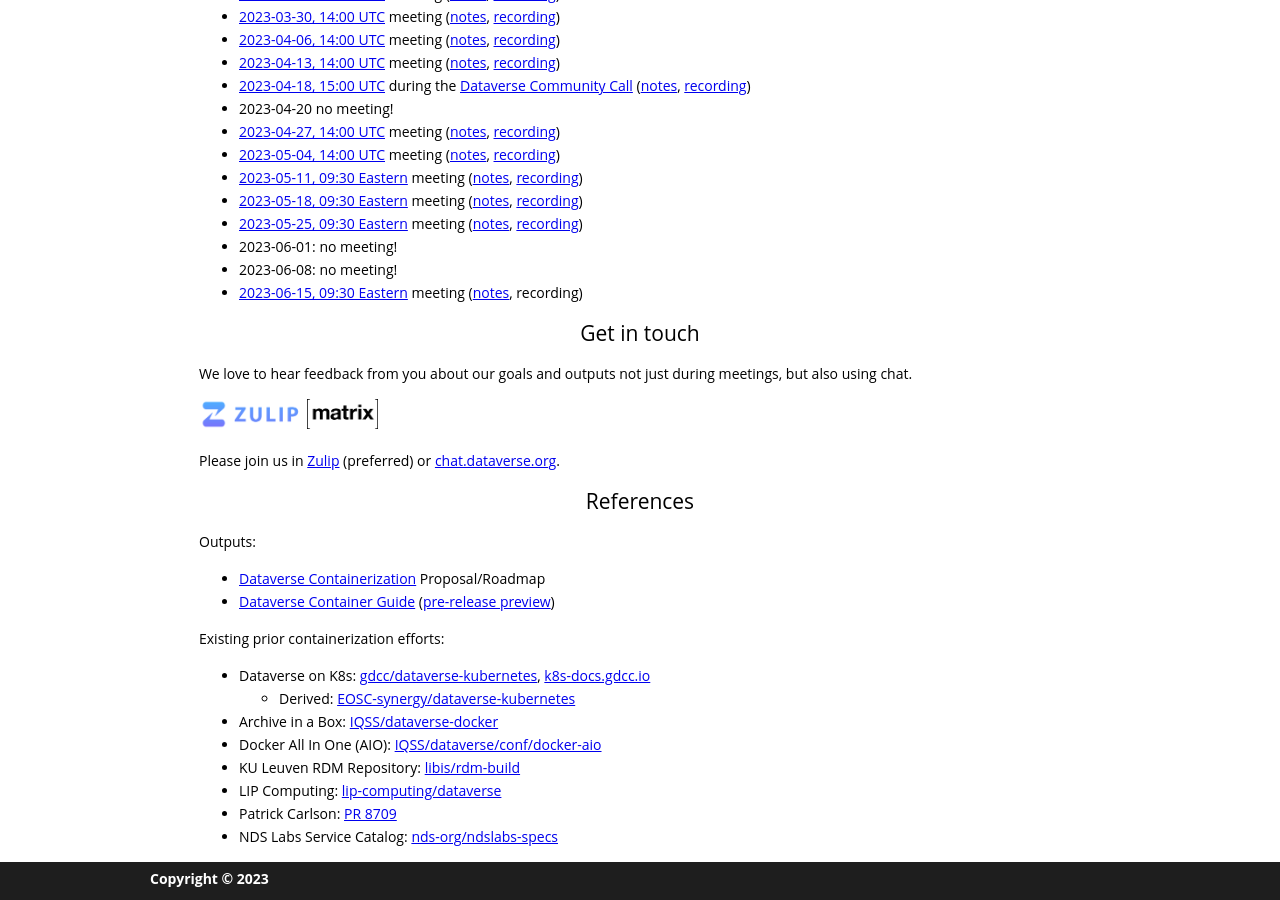
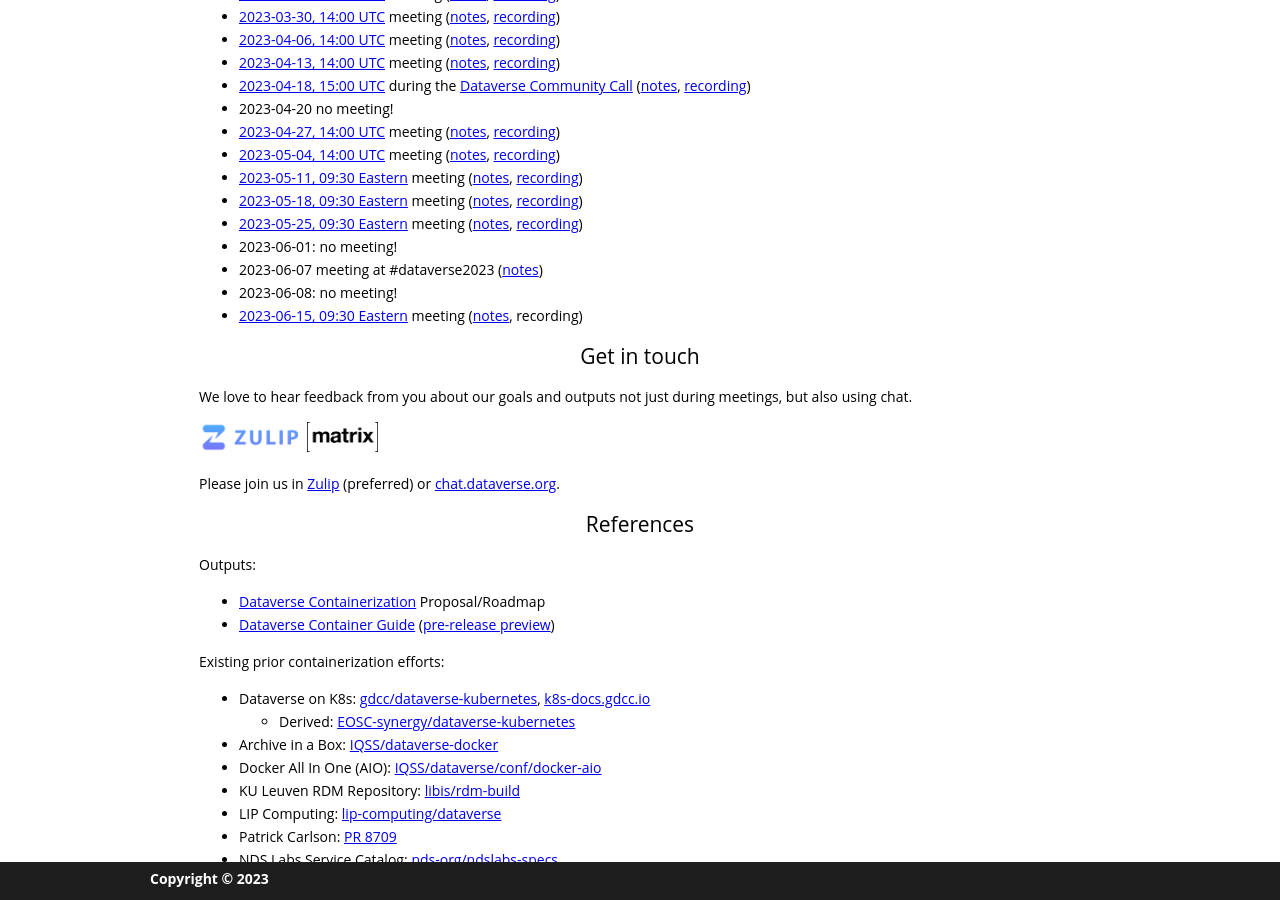
Before and after one commit to gdcc/ct.gdcc.io, a Jekyll site: the page built from index.md, in a window 1280 px wide and 900 px high, scrolled down 1408 px. Built offline with Jekyll 4.4.1, drawn with Linux system fonts in a browser that asks for light colours; our own code applies the rules of GitHub Pages for plain Markdown files.

Commit message:
add 2023-06-07 meeting at #dataverse2023

```diff
--- a/index.md
+++ b/index.md
@@ -51,6 +51,7 @@ We welcome anyone to join our meetings! The Zoom link is <https://harvard.zoom.u
 - [2023-05-18, 09:30 Eastern](https://time.is/compare/0930_18_May_2023_in_Boston) meeting ([notes](https://docs.google.com/document/d/1VuUkGSdL03nPPMepYUMk59qEfljgRkzN0oXvEp9UkqI/edit?usp=sharing), [recording](https://harvard.zoom.us/rec/share/QZ4XDtwJrVjTAI5o_TgnyNjV8LDPYMjrVWiN5Mz0o3u3CXctJj06HVhDprNDTt9T.pKy533mltH4GH07N))
 - [2023-05-25, 09:30 Eastern](https://time.is/compare/0930_25_May_2023_in_Boston) meeting ([notes](https://docs.google.com/document/d/11wz1xZuzX5SnaGyrJJM8ogCzdgORIdhWfMMpUyDhXUA/edit?usp=sharing), [recording](https://harvard.zoom.us/rec/share/ipvR-ue7MuZ8QEVo0BmykWtCk17HbEGf_FyuN9Djxh_u0gBmA4uIBNZ2racARA2n.iL9gDYgDac-ag9qn))
 - 2023-06-01: no meeting!
+- 2023-06-07 meeting at #dataverse2023 ([notes](https://docs.google.com/document/d/1bjQtkE8e67suNKQvgXPJm2-5TCVpvz8UAOk6626TJEY/edit?usp=sharing))
 - 2023-06-08: no meeting!
 - [2023-06-15, 09:30 Eastern](https://time.is/compare/0930_15_June_2023_in_Boston) meeting ([notes](https://docs.google.com/document/d/1Ajoz1TqmeVUQTp6LMP5xP5l5vaiKtlg65mqW3Ep3prI/edit?usp=sharing), recording)
 
```
